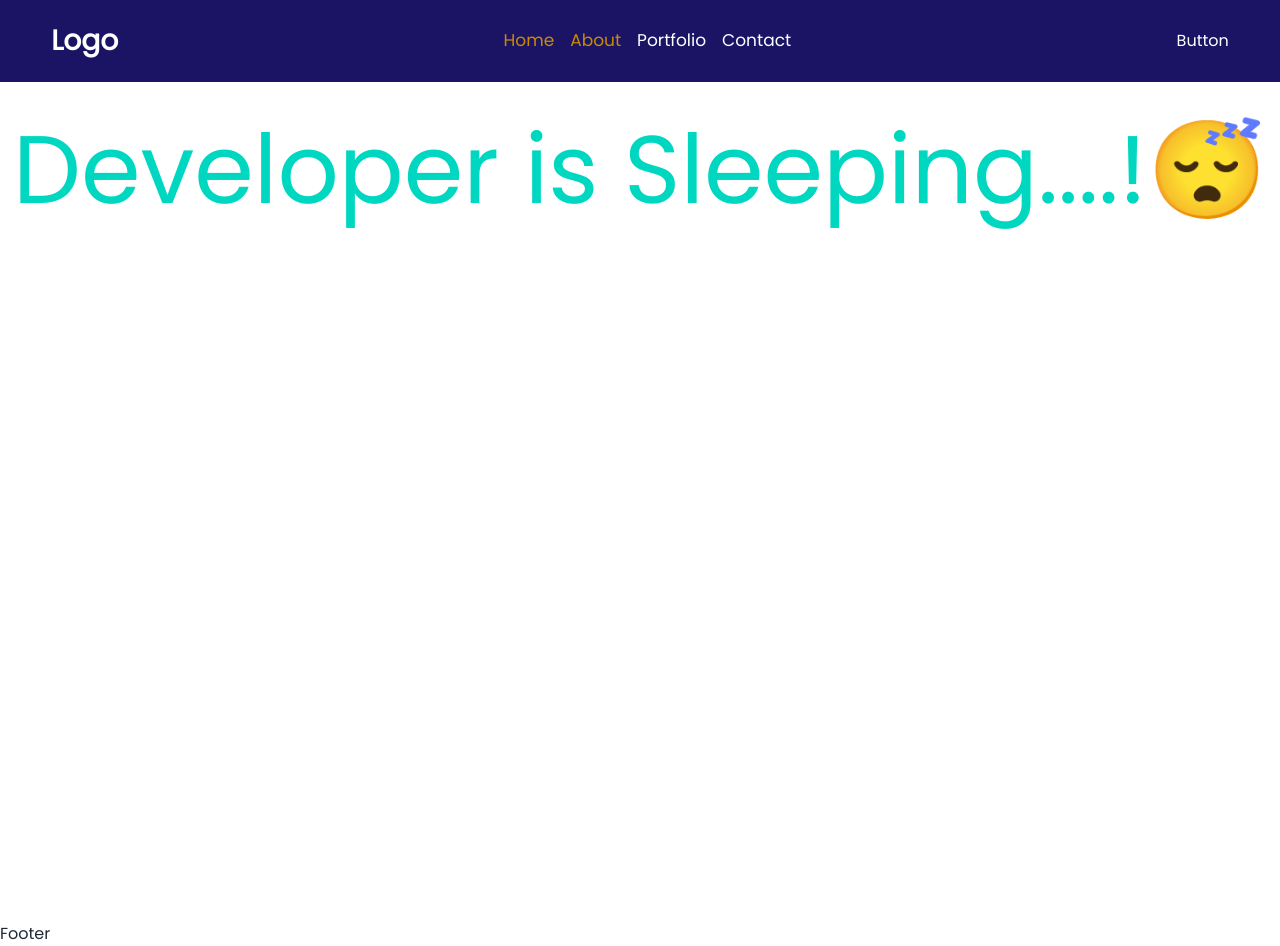
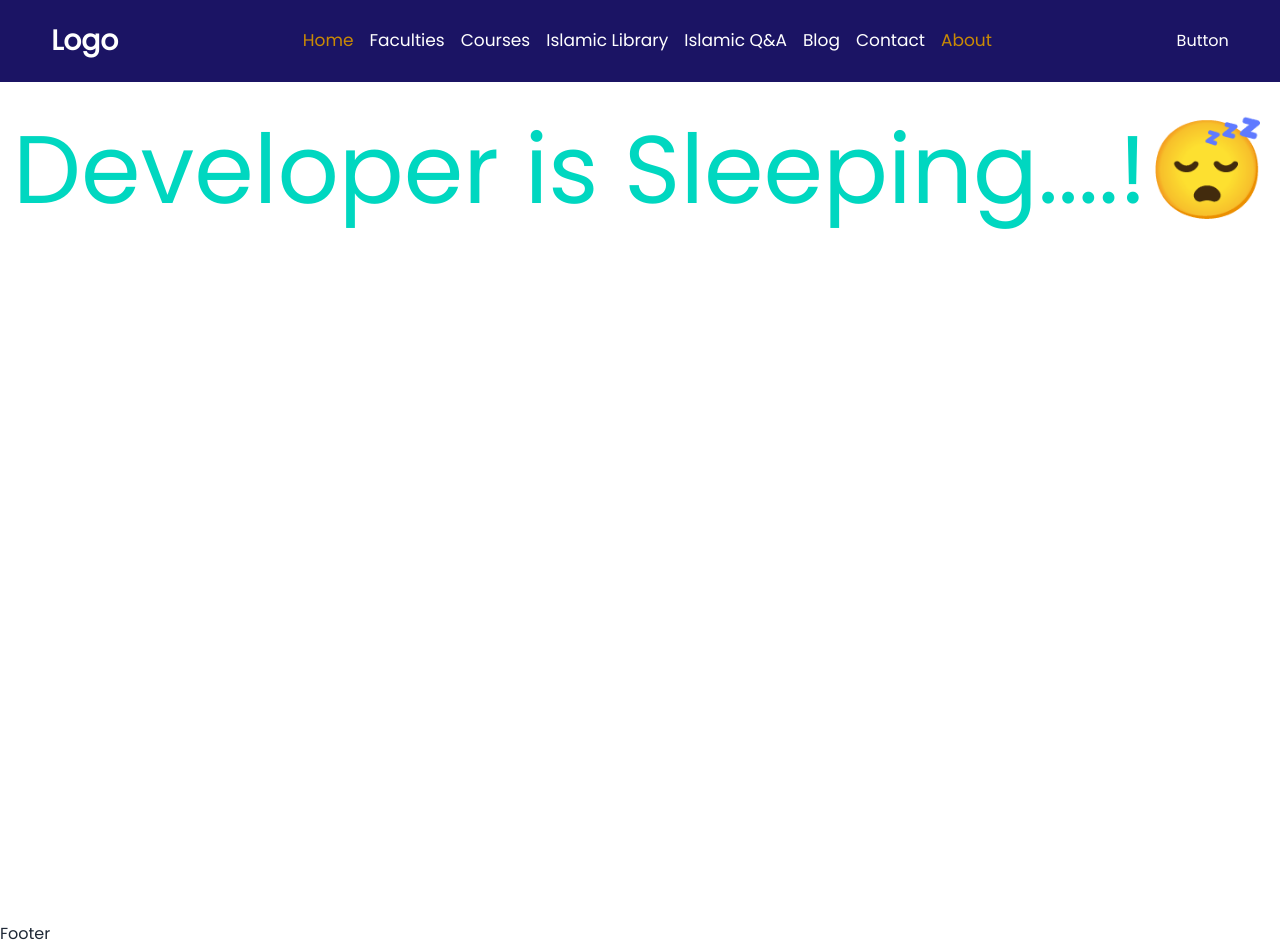
Before and after one commit to abdurrahmanrahat/islamic_school_fronted, a Next.js app: page /about in a window 1280 px wide. Built offline with nearby package versions, Linux system fonts and the light colour scheme.

Commit message:
dropdown menu

```diff
--- a/src/app/layout.tsx
+++ b/src/app/layout.tsx
@@ -16,7 +16,7 @@ const poppins = Poppins({
 });
 
 export const metadata: Metadata = {
-  title: "title",
+  title: "Islamic School",
   description: "description",
 };
 
--- a/src/components/shared/Navbar.tsx
+++ b/src/components/shared/Navbar.tsx
@@ -8,35 +8,84 @@ import ActiveLink from "../ui/ActiveLink";
 const Navbar = () => {
   const [isNavOpen, setIsNavOpen] = useState(false);
 
+  const navItems = (
+    <>
+      <li className="hover:text-yellow-600 transition-colors duration-500">
+        <ActiveLink href="/">Home</ActiveLink>
+      </li>
+      <li className="relative group cursor-pointer ">
+        <p className="hover:text-yellow-600 transition-colors duration-500">
+          Faculties
+        </p>
+        <ul className="absolute top-10 left-0 bg-[#1b1464] p-4 space-y-2 opacity-0 transform -translate-y-4 group-hover:opacity-100 group-hover:translate-y-0 duration-300 transition-all w-44 rounded-xl border-y-[3px] border-yellow-600 pointer-events-none group-hover:pointer-events-auto z-[999]">
+          <li className="hover:text-yellow-600 transition-colors duration-500">
+            <ActiveLink href="/faculties/quran">Quran</ActiveLink>
+          </li>
+          <li className="hover:text-yellow-600 transition-colors duration-500">
+            <ActiveLink href="/faculties/hadith">Hadith</ActiveLink>
+          </li>
+          <li className="hover:text-yellow-600 transition-colors duration-500">
+            <ActiveLink href="/faculties/fiqh">Fiqh</ActiveLink>
+          </li>
+          <li className="hover:text-yellow-600 transition-colors duration-500">
+            <ActiveLink href="/faculties/islamic-history">
+              Islamic History
+            </ActiveLink>
+          </li>
+          <li className="hover:text-yellow-600 transition-colors duration-500">
+            <ActiveLink href="/faculties/islamic">Islamic</ActiveLink>
+          </li>
+        </ul>
+      </li>
+      <li className="relative group cursor-pointer">
+        <span className="hover:text-yellow-600 transition-colors duration-500">
+          Courses
+        </span>
+        <ul className="absolute top-10 left-0 bg-[#1b1464] p-4 space-y-2 opacity-0 transform -translate-y-4 group-hover:opacity-100 group-hover:translate-y-0 duration-300 transition-all w-44 rounded-xl border-y-[3px] border-yellow-600 pointer-events-none group-hover:pointer-events-auto z-[999]">
+          <li className="hover:text-yellow-600 transition-colors duration-500">
+            <ActiveLink href="/faculties/quran">Quran</ActiveLink>
+          </li>
+          <li className="hover:text-yellow-600 transition-colors duration-500">
+            <ActiveLink href="/faculties/hadith">Hadith</ActiveLink>
+          </li>
+          <li className="hover:text-yellow-600 transition-colors duration-500">
+            <ActiveLink href="/faculties/fiqh">Fiqh</ActiveLink>
+          </li>
+          <li className="hover:text-yellow-600 transition-colors duration-500">
+            <ActiveLink href="/faculties/islamic-history">
+              Islamic History
+            </ActiveLink>
+          </li>
+          <li className="hover:text-yellow-600 transition-colors duration-500">
+            <ActiveLink href="/faculties/islamic">Islamic</ActiveLink>
+          </li>
+        </ul>
+      </li>
+
+      <li className="hover:text-yellow-600 transition-colors duration-500">
+        <ActiveLink href="/islamic-library">Islamic Library</ActiveLink>
+      </li>
+
+      <li className="hover:text-yellow-600 transition-colors duration-500">
+        <ActiveLink href="/islamic-qa">Islamic Q&A</ActiveLink>
+      </li>
+      <li className="hover:text-yellow-600 transition-colors duration-500">
+        <ActiveLink href="/blog">Blog</ActiveLink>
+      </li>
+      <li className="hover:text-yellow-600 transition-colors duration-500">
+        <ActiveLink href="/contact">Contact</ActiveLink>
+      </li>
+      <li className="hover:text-yellow-600 transition-colors duration-500">
+        <ActiveLink href="/about">About</ActiveLink>
+      </li>
+    </>
+  );
+
   return (
     <nav className="py-5 px-7 md:px-[4%] bg-[#1b1464] text-white flex justify-between items-center relative">
       <h2 className="text-[28px] font-semibold">Logo</h2>
       <ul className="hidden md:flex gap-4 text-[16px] md:text-[17px] font-medium">
-        <li className="hover:text-yellow-600 transition-colors duration-500">
-          <ActiveLink href="/">Home</ActiveLink>
-        </li>
-        <li className="hover:text-yellow-600 transition-colors duration-500">
-          <ActiveLink href="/about">About</ActiveLink>
-        </li>
-        <li className=" relative group cursor-pointer">
-          <span className="hover:text-yellow-600 transition-colors duration-500">
-            Portfolio
-          </span>
-          <ul className="absolute top-10 left-0 bg-[#1b1464] p-4 space-y-2 opacity-0 transform -translate-y-4 group-hover:opacity-100 group-hover:translate-y-0 duration-300 transition-all w-44 rounded-xl border-y-[3px] border-yellow-600">
-            <li className="hover:text-yellow-600 transition-colors duration-500">
-              One he fhe
-            </li>
-            <li className="hover:text-yellow-600 transition-colors duration-500">
-              Two
-            </li>
-            <li className="hover:text-yellow-600 transition-colors duration-500">
-              Three
-            </li>
-          </ul>
-        </li>
-        <li className="hover:text-yellow-600 transition-colors duration-500">
-          <ActiveLink href="/contact">Contact</ActiveLink>
-        </li>
+        {navItems}
       </ul>
 
       <div className="hidden md:block">
@@ -56,36 +105,10 @@ const Navbar = () => {
 
         <div
           className={`absolute ${
-            isNavOpen ? "top-20" : "-top-[250px]"
+            isNavOpen ? "top-20" : "-top-[450px]"
           }  right-0 bg-[#1b1464] w-full p-7 transition-all duration-500 border-t-2 border-yellow-600 rounded-t`}
         >
-          <ul className="space-y-4 text-[16px] md:text-[17px]">
-            <li className="hover:text-yellow-600 transition-colors duration-500">
-              <ActiveLink href="/">Home</ActiveLink>
-            </li>
-            <li className="hover:text-yellow-600 transition-colors duration-500">
-              <ActiveLink href="/about">About</ActiveLink>
-            </li>
-            <li className=" relative group cursor-pointer">
-              <span className="hover:text-yellow-600 transition-colors duration-500">
-                Portfolio
-              </span>
-              <ul className="absolute top-10 left-0 bg-[#1b1464] p-4 space-y-2 opacity-0 transform -translate-y-4 group-hover:opacity-100 group-hover:translate-y-0 duration-300 transition-all w-44 rounded-xl border-y-[3px] border-yellow-600">
-                <li className="hover:text-yellow-600 transition-colors duration-500">
-                  One he fhe
-                </li>
-                <li className="hover:text-yellow-600 transition-colors duration-500">
-                  Two
-                </li>
-                <li className="hover:text-yellow-600 transition-colors duration-500">
-                  Three
-                </li>
-              </ul>
-            </li>
-            <li className="hover:text-yellow-600 transition-colors duration-500">
-              <ActiveLink href="/contact">Contact</ActiveLink>
-            </li>
-          </ul>
+          <ul className="space-y-4 text-[16px] md:text-[17px]">{navItems}</ul>
         </div>
       </div>
     </nav>
```
Also changed, not shown: 1 other file (tests, documents, lock files or other folders).
